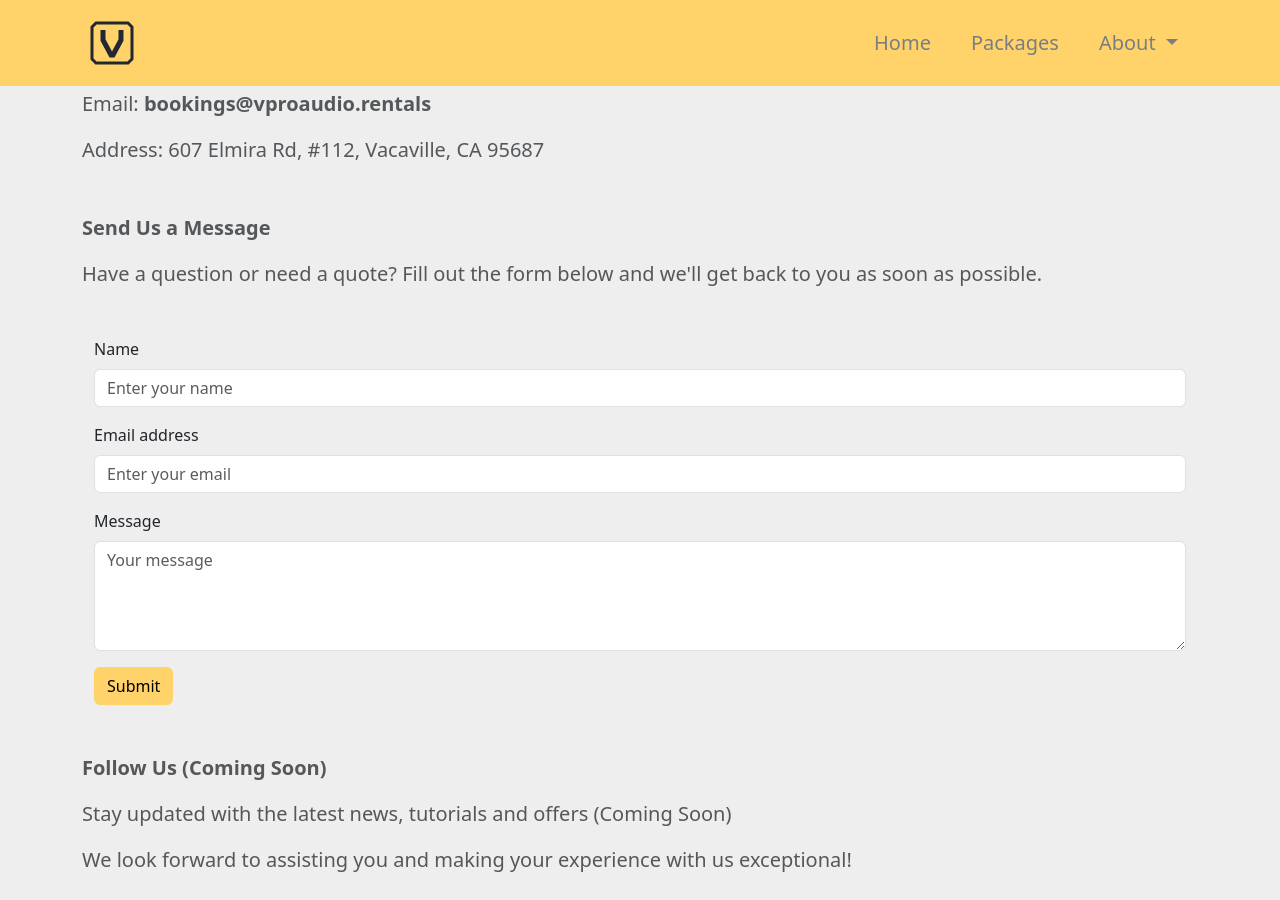
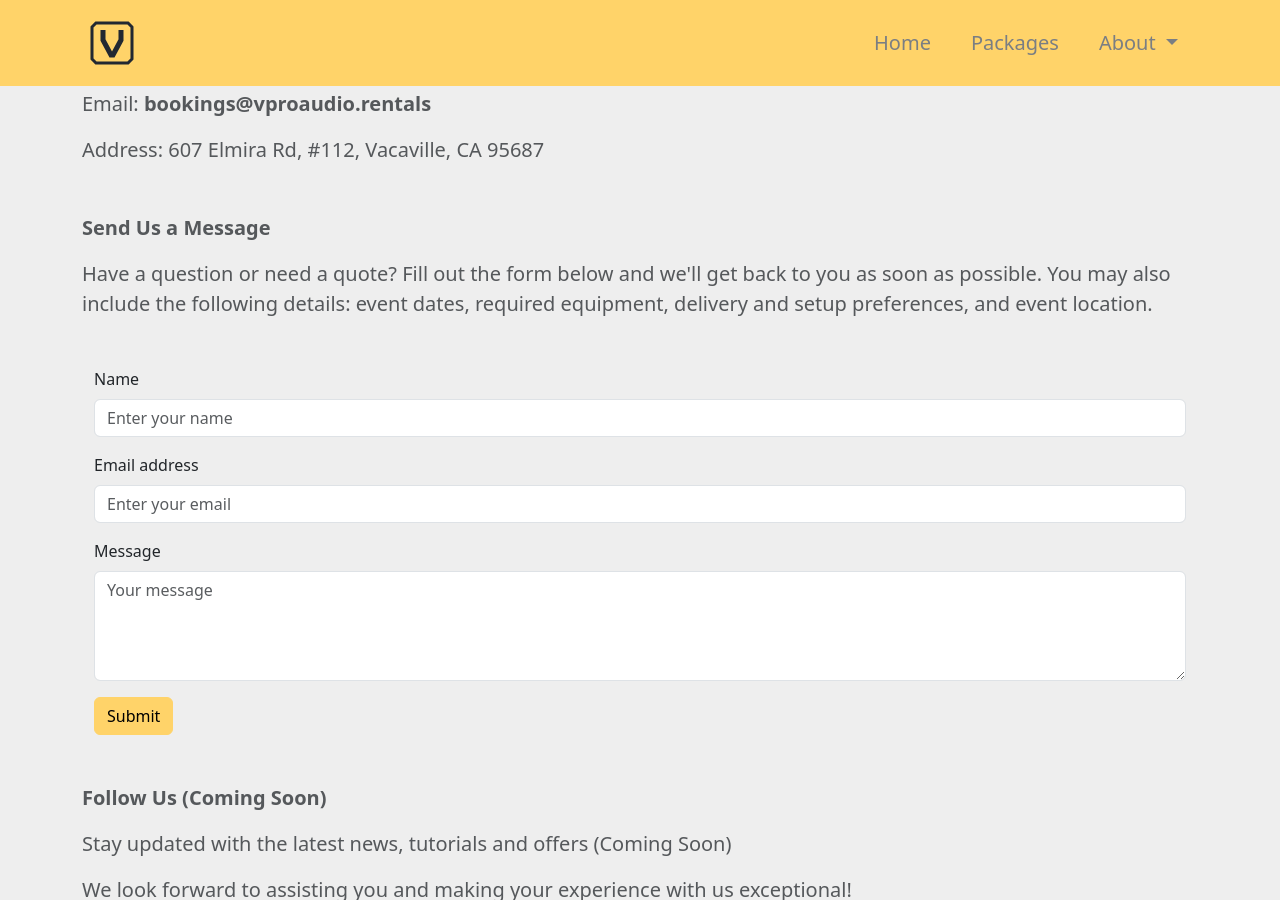
Before and after one commit to vproaudio/vproaudio.github.io, a Jekyll site: the page built from contact.html, in a window 1280 px wide and 900 px high, scrolled down 372 px. Built offline with Jekyll 4.4.1, drawn with Linux system fonts in a browser that asks for light colours.

Commit message:
Update contact.html
Updated contact form info.

```diff
--- a/contact.html
+++ b/contact.html
@@ -34,7 +34,7 @@ permalink: /about/contact/
 </p>
 
 <p class="fs-5 text-body-secondary">
-    Have a question or need a quote? Fill out the form below and we'll get back to you as soon as possible.
+    Have a question or need a quote? Fill out the form below and we'll get back to you as soon as possible. You may also include the following details: event dates, required equipment, delivery and setup preferences, and event location.
 </p>
 
 <!--
```
